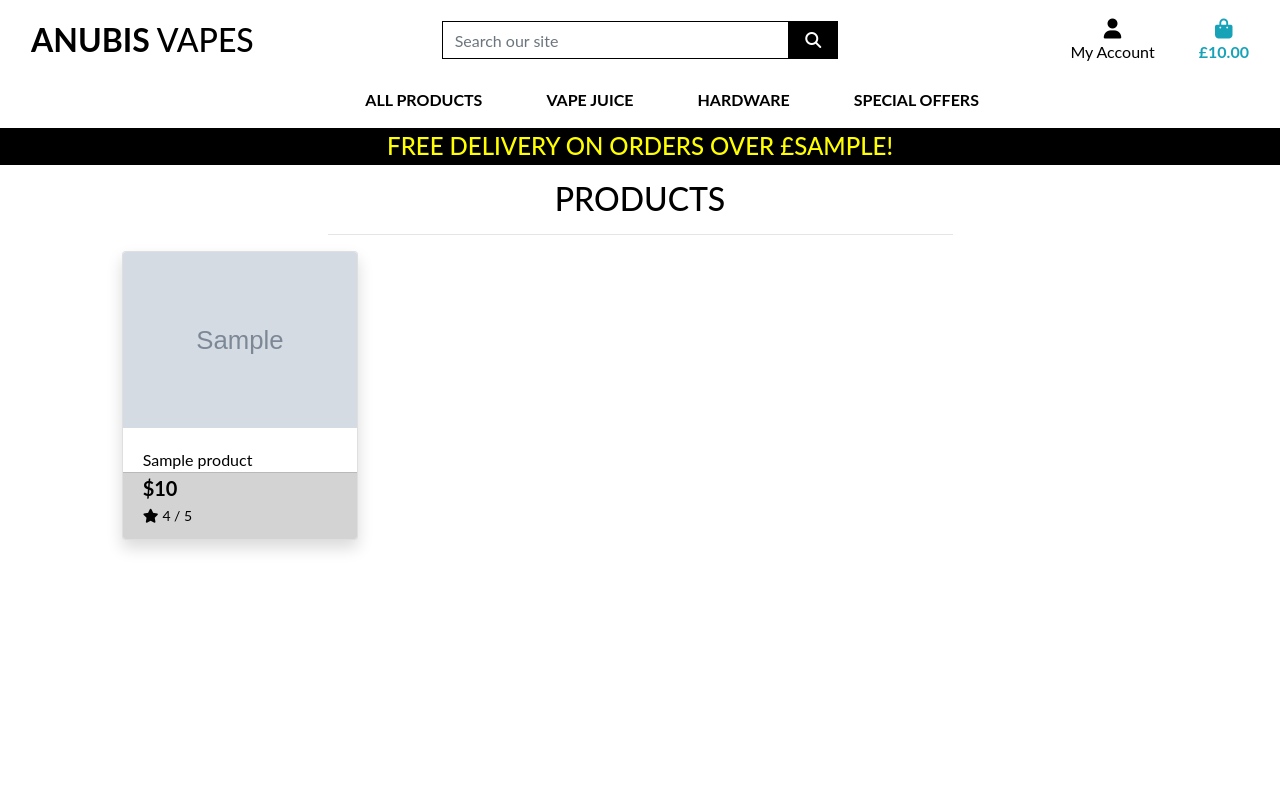
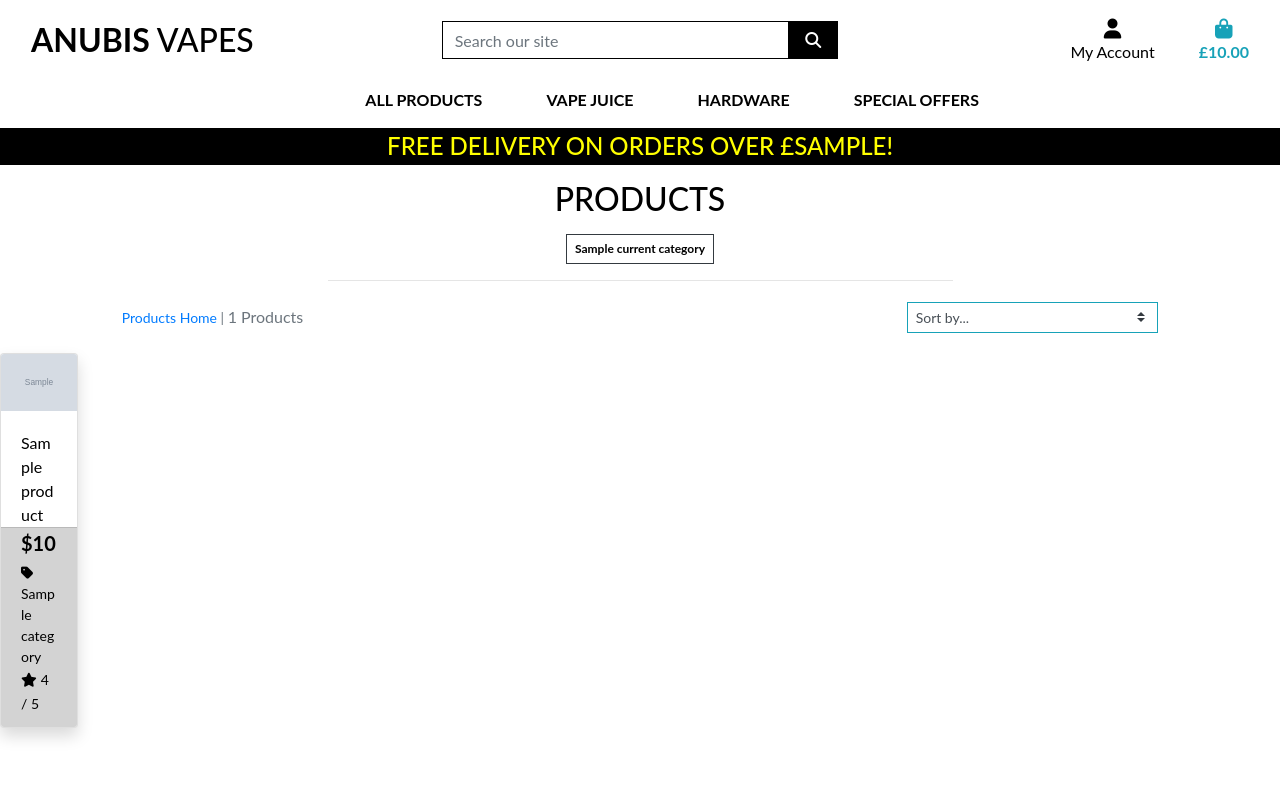
Before and after one commit to 8Stringking/MS4-Anubis-Vapes, a Django app: template products/templates/products/products.html in a window 1280 px wide. Run offline with Django 3.2, Linux system fonts and the light colour scheme; the template is opened without the code that fills it: most values are stand-ins (such as "Sample title", 1, 10 or a date in 2020); grey boxes marked "Sample" are stand-in pictures; some libraries are stand-ins or nearby versions; some web fonts are replaced.

Commit message:
changed image on home page to better reflect site, and added product count and sorting to page

```diff
--- a/home/templates/home/index.html
+++ b/home/templates/home/index.html
@@ -14,7 +14,7 @@
         <div class="row h-100">
             <div class="col-7 col-md-6 my-auto">
                 <h1 class="display-4 logo-font text-white">
-                    The New Collections Have Arrived!
+                    New Concentrate Range Anubis Vapes Now In Stock!
                 </h1>
                 <div class="my-5">
                     <h4>
--- a/products/templates/products/products.html
+++ b/products/templates/products/products.html
@@ -15,12 +15,43 @@
     <div class="row">
         <div class="col text-center mt-3">
             <h2 class="logo-font text-black">Products</h2>
+            {% for c in current_categories %}
+            <a class="category-badge text-decoration-none" href="{% url 'products' %}?category={{ c.name }}">
+                <span
+                    class="p-2 mt-2 badge badge-white text-black rounded-0 border border-dark">{{ c.friendly_name }}</span>
+            </a>
+            {% endfor %}
             <hr class="w-50 mb-1">
         </div>
     </div>
     <div class="row">
         <div class="product-container col-10 offset-1">
-            <div class="row mt-1 mb-2"></div>
+            <div class="row mt-1 mb-2">
+                <div class="col-12 col-md-6 my-auto order-md-last d-flex justify-content-center justify-content-md-end">
+                    <div class="sort-select-wrapper w-50">
+                        <select id="sort-selector" class="custom-select custom-select-sm rounded-0 border border-{% if current_sorting != 'None_None' %}info{% else %}black{% endif %}">
+                            <option value="reset" {% if current_sorting == 'None_None' %}selected{% endif %}>Sort by...</option>
+                            <option value="price_asc" {% if current_sorting == 'price_asc' %}selected{% endif %}>Price (low to high)</option>
+                            <option value="price_desc" {% if current_sorting == 'price_desc' %}selected{% endif %}>Price (high to low)</option>
+                            <option value="rating_asc" {% if current_sorting == 'rating_asc' %}selected{% endif %}>Rating (low to high)</option>
+                            <option value="rating_desc" {% if current_sorting == 'rating_desc' %}selected{% endif %}>Rating (high to low)</option>
+                            <option value="name_asc" {% if current_sorting == 'name_asc' %}selected{% endif %}>Name (A-Z)</option>
+                            <option value="name_desc" {% if current_sorting == 'name_desc' %}selected{% endif %}>Name (Z-A)</option>
+                            <option value="category_asc" {% if current_sorting == 'category_asc' %}selected{% endif %}>Category (A-Z)</option>
+                            <option value="category_desc" {% if current_sorting == 'category_desc' %}selected{% endif %}>Category (Z-A)</option>
+                        </select>
+                    </div>
+                </div>
+                <div class="col-12 col-md-6 order-md-first">
+                    <p class="text-muted mt-3 text-center text-md-left">
+                        {% if search_term or current_categories or current_sorting != 'None_None' %}
+                            <span class="small"><a href="{% url 'products' %}">Products Home</a> | </span>
+                        {% endif %}
+                        {{ products|length }} Products{% if search_term %} found for <strong>"{{ search_term }}"</strong>{% endif %}
+                    </p>
+                </div>
+            </div>
+            </div>
                 <div class="row">
                     {% for product in products %}
                         <div class="col-sm-6 col-md-6 col-lg-4 col-xl-3">
@@ -41,6 +72,13 @@
                                     <div class="row">
                                         <div class="col">
                                             <p class="lead mb-0 text-left font-weight-bold">${{ product.price }}</p>
+                                            {% if product.category %}
+                                            <p class="small mt-1 mb-0">
+                                                <a class="text-black" href="{% url 'products' %}?category={{ product.category.name }}">
+                                                    <i class="fas fa-tag mr-1"></i>{{ product.category.friendly_name }}
+                                                </a>
+                                            </p>
+                                            {% endif %}
                                             {% if product.rating %}
                                                 <small class="text-black"><i class="fas fa-star mr-1"></i>{{ product.rating }} / 5</small>
                                             {% else %}
--- a/static/css/base.css
+++ b/static/css/base.css
@@ -3,7 +3,7 @@ html {
 }
 
 body {
-    background: url('/media/egyptian-eye.jpg') no-repeat center center fixed;
+    background: url('/media/vape-banner-2.jpg') no-repeat center center fixed;
     background-size: cover;
     height: calc(100vh - 164px);
     font-family: 'Lato';
@@ -86,6 +86,10 @@ body {
     background: lightgray;
 }
 
+a.category-badge > span.badge:hover {
+    background: #212529 !important;
+    color: #fff !important;
+}
 
 /* -------------------------------- Media Queries */
 
```
Also changed, not shown: products/templates/products/product_detail.html (+7 -0 lines), products/views.py (+5 -4 lines), media/concentrate-banner.jpg (added), media/vape-banner-2.jpg (added), media/vape-banner.jpg (added).
